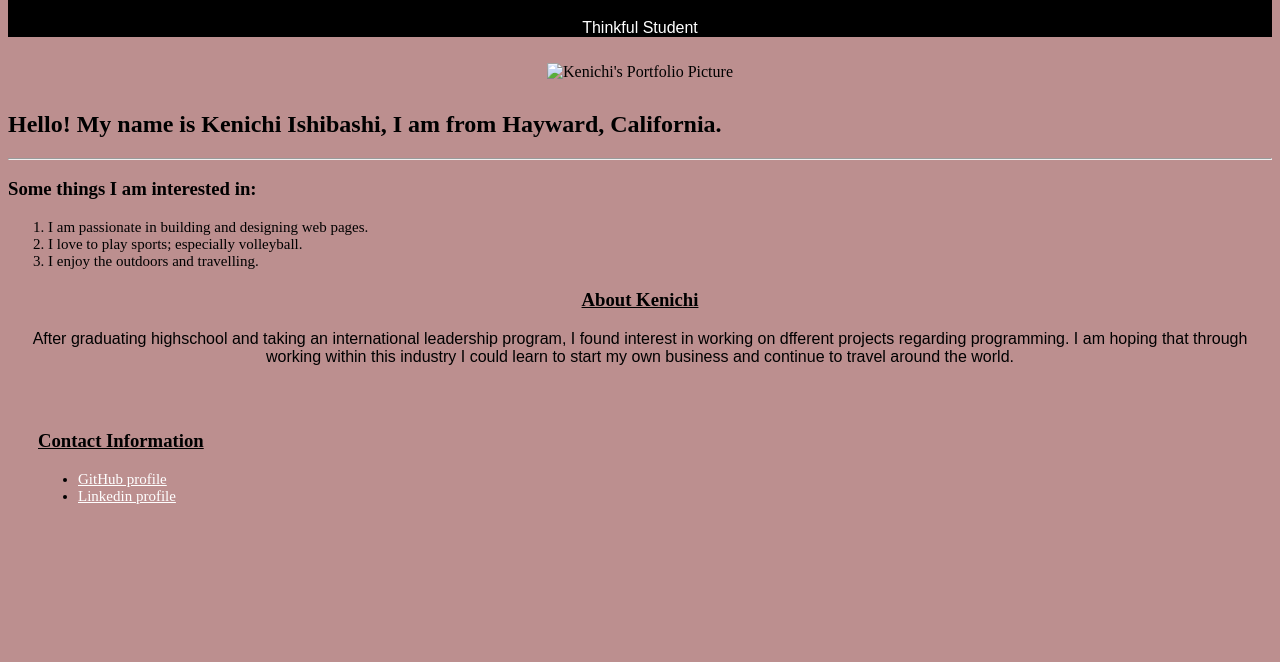
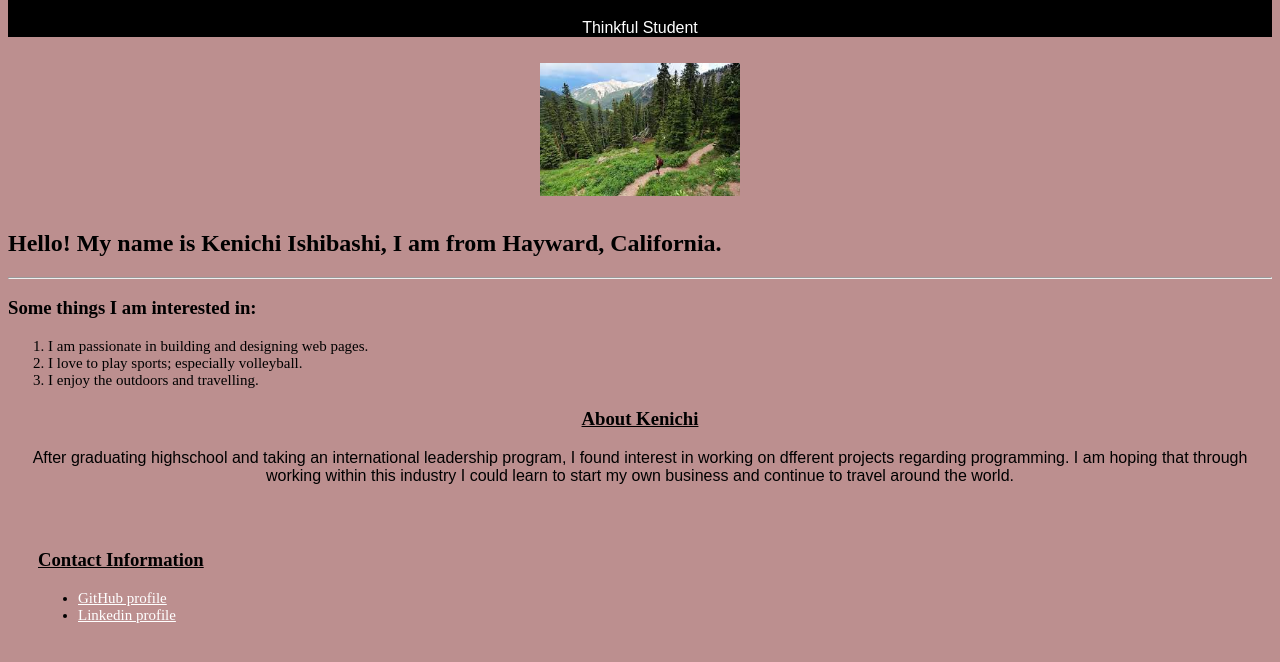
Before and after one commit to miki-saarna/kenichi-portfolio, a plain HTML site: page index.html in a window 1280 px wide. Shown: the part 62-724 px from the top of the page. Drawn offline with Linux system fonts and the light colour scheme.

Commit message:
Update index.html

```diff
--- a/index.html
+++ b/index.html
@@ -21,7 +21,7 @@
     <div>
       <article>
         <div style="text-align: center;">
-          <a><img src="images/hiking-picture.png" alt="Kenichi's Portfolio Picture"></a>
+          <a><img src="image/hiking-image-2.jpeg" alt="Kenichi's Portfolio Picture"></a>
         </div>
         <h2>Hello! My name is Kenichi Ishibashi, I am from Hayward, California.</h2>
 
```
